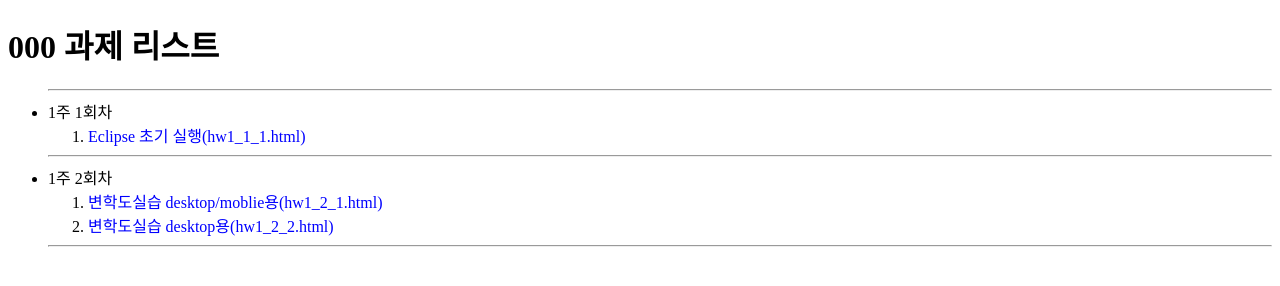
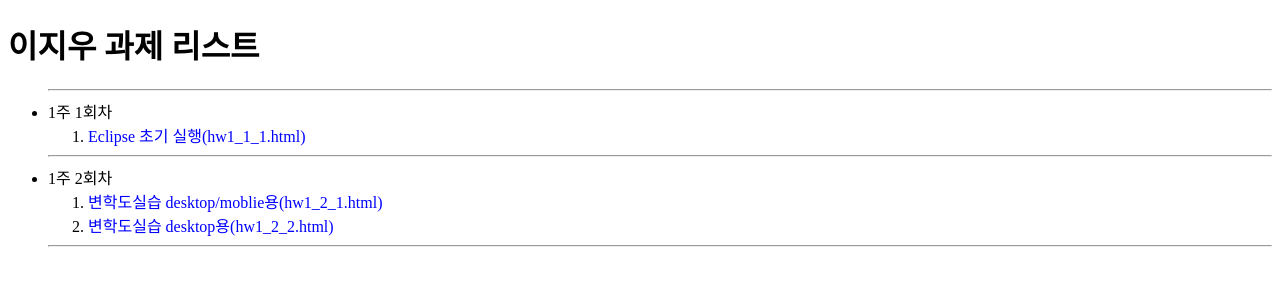
Before and after one commit to jjawooo/jjawooo.github.io, a plain HTML site: page index.html in a window 1280 px wide. Drawn offline with Linux system fonts and the light colour scheme.

Commit message:
Update index.html

```diff
--- a/index.html
+++ b/index.html
@@ -8,7 +8,7 @@
   a:hover { text-decoration:underline;} a:active {color:red; text-decoration:none;}
   </style></head>
 <body>
-<h1>000 과제 리스트</h3>
+<h1>이지우 과제 리스트</h3>
   <ul><hr/>
   <li> 1주 1회차 </li>
   <ol>
```
